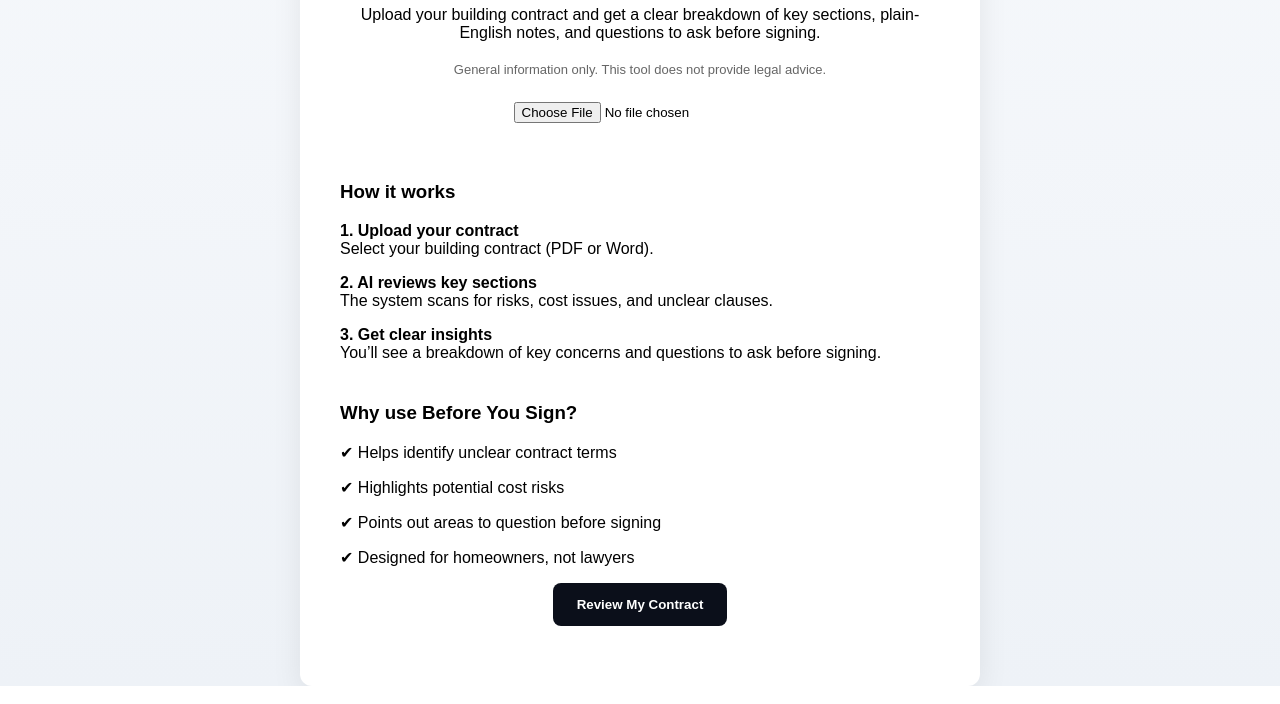
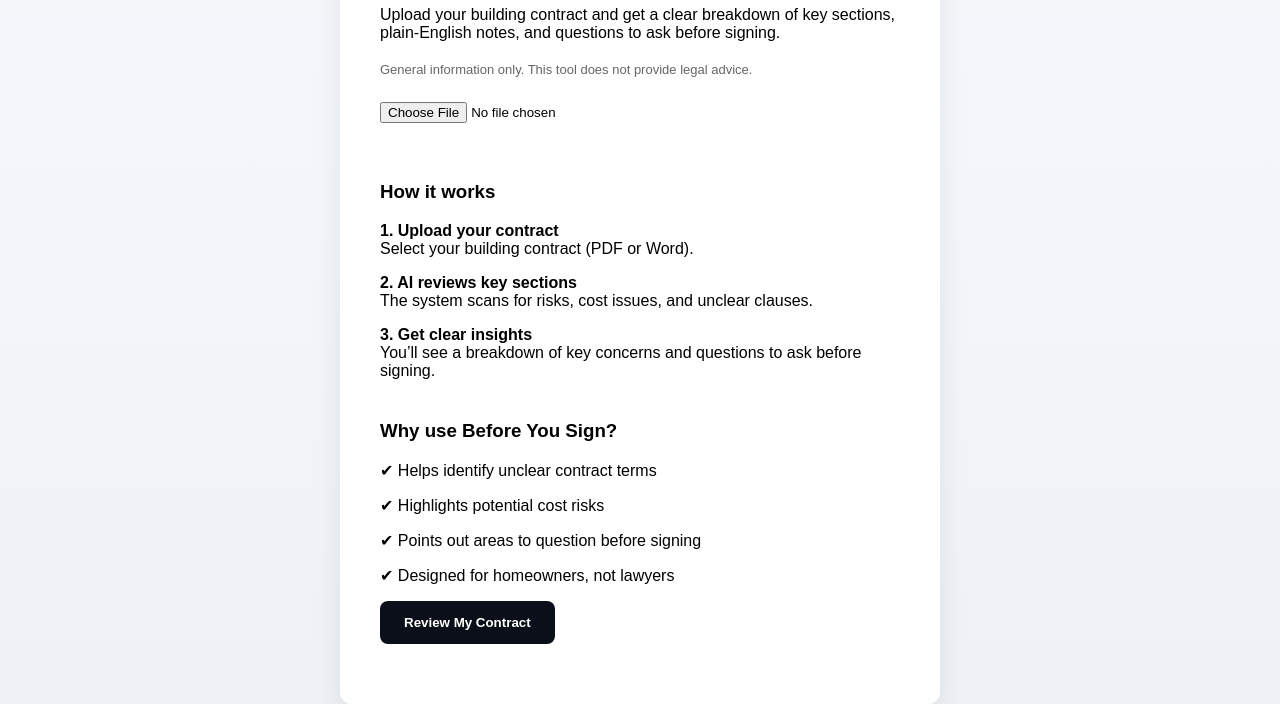
Before and after one commit to BeforeYouSign/before-you-sign, a plain HTML site: page index.html in a window 1280 px wide. Shown: the part 297-1001 px from the top of the page. Drawn offline with Linux system fonts and the light colour scheme.

Commit message:
Update index.html

```diff
--- a/index.html
+++ b/index.html
@@ -16,9 +16,10 @@
   background: white;
   padding: 40px;
   border-radius: 12px;
-  max-width: 600px;
+  max-width: 520px;
   margin: auto;
   box-shadow: 0 10px 30px rgba(0,0,0,0.08);
+  text-align: left;
 }
 button {
   padding: 14px 24px;
```
